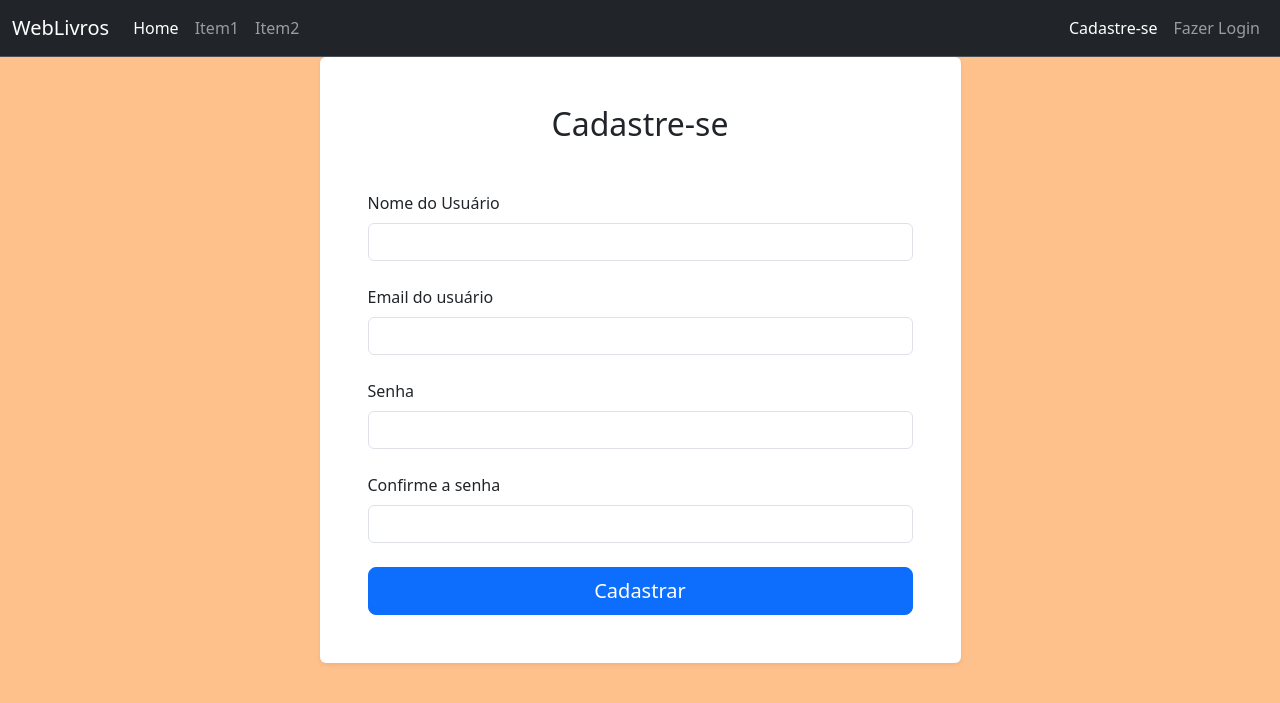
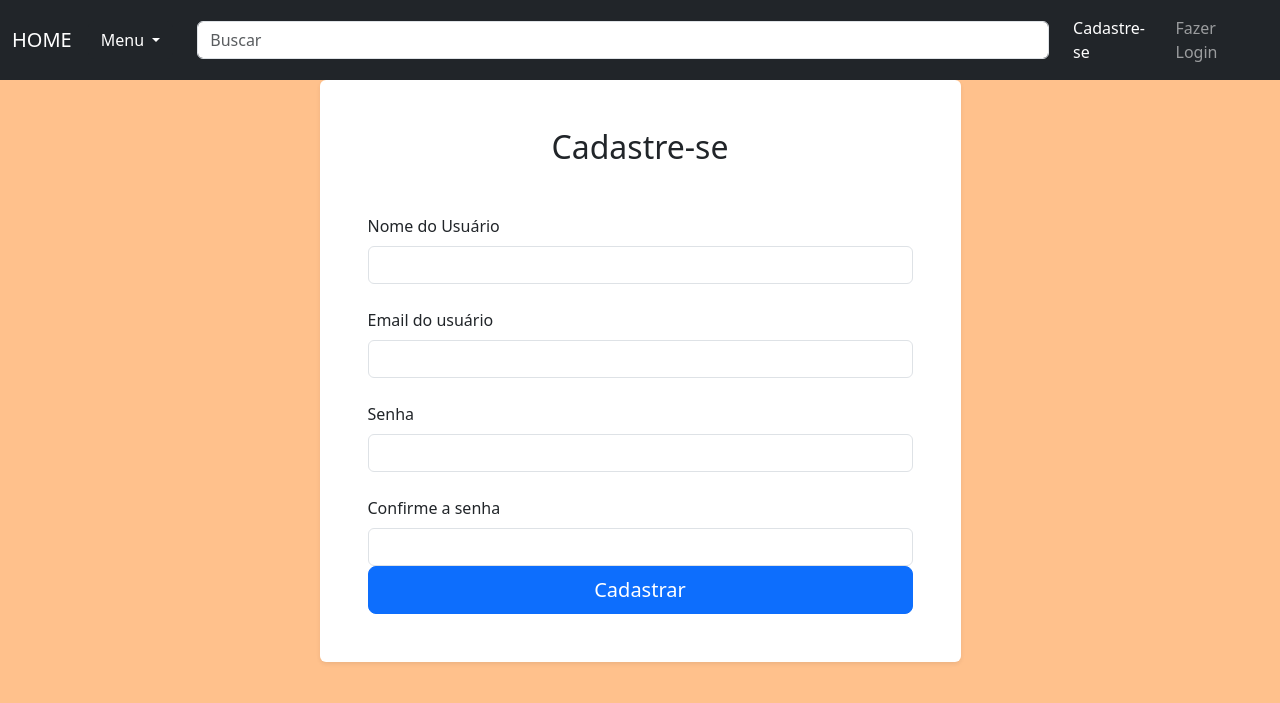
Before and after one commit to andreinunes/ProjetoTCC-Bookstation, a Flask app: page /usuarios/cadastrar in a window 1280 px wide. Shown: the top 703 px of the page. Run offline with Flask 3, Linux system fonts and the light colour scheme.

Commit message:
Desenvolvimento da verificação de senha, ajustes visuais. Modificação na função de cadastro para logar logo após cadastrar.

```diff
--- a/app.py
+++ b/app.py
@@ -1,10 +1,13 @@
 from re import DEBUG
-from flask import Flask, render_template, request, redirect, url_for, session
+from flask import Flask, render_template, request, redirect, url_for, session,g,send_file
 from flask_migrate import Migrate
-from flask_login import LoginManager
+from flask_login import LoginManager,current_user
 from database import db
 from rotas.usuarios_bp import usuarios_bp
 from modelos.usuarios_modelo import Usuario
+
+from datetime import timedelta
+
 
 app = Flask(__name__)
 app.config.from_object('config')
@@ -22,6 +25,17 @@ def load_user(id):
 def indice():
     return render_template('indice.html')
 
+@app.route("/logo_provisorio.png")
+def logo():
+  return send_file("imagens/logo_provisorio.png", mimetype="image/png")
+
+@app.before_request
+def before_request():
+    session.permanent = True
+    app.permanent_session_lifetime = timedelta(minutes=1)
+    session.modified = True
+    g.user = current_user
+
 if __name__ == '__main__':
     app.debug = True
     app.run(host='0.0.0.0',port=81)
--- a/controladores/usuarios_controlador.py
+++ b/controladores/usuarios_controlador.py
@@ -1,5 +1,6 @@
 import sys
-from flask import render_template, redirect, url_for, request, abort,flash
+import re
+from flask import render_template, redirect, url_for, request, abort,flash, jsonify
 from flask_login import login_user, logout_user, current_user, login_required
 from modelos.usuarios_modelo import Usuario
 from modelos.formularios_modelo import LoginForm
@@ -32,45 +33,37 @@ def cadastrar():
       usuario = Usuario(nome, email, senha)
       db.session.add(usuario)
       db.session.commit()
+      login_user(usuario)
       return redirect(url_for('indice'))
 
-def verificar_senha(senha):
-  """
-  Verifica a "força" da senha
-  Senha forte:
-      8 caracteres ou mais
-      1 digito ou mais
-      1 simbolo ou mais
-      1 letra maiuscula ou mais
-      1 letra minuscula ou mais
-  """
 
-  # calculating the length
-  length_error = len(password) < 8
 
-  # searching for digits
-  digit_error = re.search(r"\d", password) is None
+def checar_senha():
+  senha_entrada = request.args.get('senhaUsuario', '')
+  resultado = verificar_forca_senha(senha_entrada)
+  return jsonify({"resultado": resultado})
 
-  # searching for uppercase
-  uppercase_error = re.search(r"[A-Z]", password) is None
 
-  # searching for lowercase
-  lowercase_error = re.search(r"[a-z]", password) is None
+def verificar_forca_senha(senha):
+  tamanho_minimo = 8
+  maiusculo_regex = re.compile(r'[A-Z]')
+  minusculo_regex = re.compile(r'[a-z]')
+  digito_regex = re.compile(r'\d')
+  caracter_especial_regex = re.compile(r'[!@#$%^&*()_+{}[\]:;<>,.?~\\/-]')
 
-  # searching for symbols
-  symbol_error = re.search(r"[ !#$%&'()*+,-./[\\\]^_`{|}~"+r'"]', password) is None
+  if len(senha) < tamanho_minimo:
+      return "Senha Fraca: Senha deve conter no minimo {} caracteres".format(tamanho_minimo)
 
-  # overall result
-  password_ok = not ( length_error or digit_error or uppercase_error or lowercase_error or symbol_error )
+  if not maiusculo_regex.search(senha) or not minusculo_regex.search(senha):
+      return "Senha Fraca: Senha deve conter no minimo uma letra maiuscula e uma minuscula"
 
-  return {
-      'password_ok' : password_ok,
-      'length_error' : length_error,
-      'digit_error' : digit_error,
-      'uppercase_error' : uppercase_error,
-      'lowercase_error' : lowercase_error,
-      'symbol_error' : symbol_error,
-  }
+  if not digito_regex.search(senha):
+      return "Senha fraca: Senha deve conter no mínimo um digito"
+
+  if not caracter_especial_regex.search(senha):
+      return "Senha fraca: Senha deve conter pelo menos um caractere especial"
+
+  return ""
 
 def login():
   if current_user.is_authenticated:
--- a/rotas/usuarios_bp.py
+++ b/rotas/usuarios_bp.py
@@ -1,8 +1,9 @@
 from flask import Blueprint
-from controladores.usuarios_controlador import cadastrar,login,logout
+from controladores.usuarios_controlador import cadastrar,login,logout, checar_senha
 
 usuarios_bp = Blueprint('usuarios_bp', __name__,template_folder='templates')
 
 usuarios_bp.route('/cadastrar', methods=['GET','POST'])(cadastrar)
 usuarios_bp.route('/login', methods = ['GET', 'POST'])(login)
 usuarios_bp.route('/logout')(logout)
+usuarios_bp.route('/checar-senha', methods=['GET'])(checar_senha)
--- /dev/null
+++ b/static/estilo.css
@@ -0,0 +1,3 @@
+<style>
+    #navBarFormBusca{width:500px;}
+</style>
--- a/templates/base.html
+++ b/templates/base.html
@@ -4,41 +4,51 @@
   <meta charset="utf-8">
   <meta name="viewport" content="width=device-width, initial-scale=1">
   <title>WebLivros(provisorio)</title>
-  <link rel="stylesheet" href="estilo.css"">
+  <link rel="stylesheet" href="{{url_for('static', filename = 'estilo.css')}}">
   <link rel="stylesheet" href="https://cdn.jsdelivr.net/npm/bootstrap@5.3.2/dist/css/bootstrap.min.css" integrity="sha384-T3c6CoIi6uLrA9TneNEoa7RxnatzjcDSCmG1MXxSR1GAsXEV/Dwwykc2MPK8M2HN" crossorigin="anonymous">
   <script src="https://cdn.jsdelivr.net/npm/bootstrap@5.3.2/dist/js/bootstrap.bundle.min.js" integrity="sha384-C6RzsynM9kWDrMNeT87bh95OGNyZPhcTNXj1NW7RuBCsyN/o0jlpcV8Qyq46cDfL" crossorigin="anonymous"></script>
 </head>
 <body style = "background-color:#ffc18c;">
-  <nav class="navbar navbar-expand-lg bg-dark border-bottom border-body " data-bs-theme="dark">
+
+  <nav class="navbar navbar-expand-lg navbar-dark bg-dark">
+
     <div class="container-fluid">
-      <a class="navbar-brand" href="#">WebLivros</a>
+
+      <a class="navbar-brand" href="{{url_for('indice')}}">HOME</a>
+
+
       <button class="navbar-toggler" type="button" data-bs-toggle="collapse" data-bs-target="#navbarSupportedContent" aria-controls="navbarSupportedContent" aria-expanded="false" aria-label="Toggle navigation">
         <span class="navbar-toggler-icon"></span>
       </button>
+
+      <!-- Collapsible wrapper -->
       <div class="collapse navbar-collapse" id="navbarSupportedContent">
-        <ul class="navbar-nav me-auto mb-2 mb-lg-0">
-          <li class="nav-item">
-            <a class="nav-link active" aria-current="page" href="{{url_for('indice')}}">Home</a>
-          </li>
-          <li class="nav-item">
-            <a class="nav-link" href="{{url_for('indice')}}">Item1</a>
-          </li>
-          <li class="nav-item">
-            <a class="nav-link" href="{{url_for('indice')}}">Item2</a>
+        <!-- Left links -->
+        <ul class="navbar-nav me-4">
+          <li class="nav-item dropdown">
+            <button class="btn btn-dark dropdown-toggle" data-bs-toggle="dropdown" aria-expanded="false">
+              Menu
+            </button>
+            <ul class="dropdown-menu dropdown-menu-dark">
+              <li><a class="dropdown-item" href="#">Item1</a></li>
+              <li><a class="dropdown-item" href="#">Item2</a></li>
+              <li><a class="dropdown-item" href="#">Item3</a></li>
+            </ul>
           </li>
         </ul>
+        <!-- Left links -->
+
+        <form class="d-flex align-items-center w-75 form-search">
+          <div class="input-group">
+            <input type="search" class="form-control" placeholder="Buscar" aria-label="Search" />
           </div>
-      <div class="collapse navbar-collapse" id="navbarSupportedContent">
-        <ul class="navbar-nav ms-auto mb-2 mb-lg-0">
+          <a href="#!" class="text-white"><i class="fas fa-search ps-3"></i></a>
+        </form>
+
+        <ul class="navbar-nav ms-10">
            {% if current_user.is_authenticated  %}
             <li class="nav-item">
-            <div class="container-sm" style = "  border-radius: 15px;
-              border-color:white;
-              border-style: solid;
-              padding: 5px;
-              color: white;">
-              {{current_user.nome}}
-            </div>
+              <a class="nav-link active" aria-current="page" href="" style="cursor:default;">{{current_user.nome}}</a>
             </li>
             <li class="nav-item">
               <a class="nav-link active" aria-current="page" href="{{url_for('usuarios_bp.logout')}}" style="color:white;">Logout</a>
@@ -51,11 +61,13 @@
               <a class="nav-link" href="{{url_for('usuarios_bp.login')}}">Fazer Login</a>
             </li>
             {% endif %}
-
         </ul>
       </div>
+      <!-- Collapsible wrapper -->
     </div>
+    <!-- Container wrapper -->
   </nav>
+  <!-- Navbar -->
   <div class = "container">
     {% block conteudo %}
     {% endblock conteudo %}
--- a/templates/cadastrar_usuario.html
+++ b/templates/cadastrar_usuario.html
@@ -22,7 +22,7 @@
             </div>
           </div>
         </div>
-        <form method='post' action = '/usuarios/cadastrar'>
+        <form id = "formularioCadastro" method='post' action = '/usuarios/cadastrar'>
           <div class="row gy-3 gy-md-4 overflow-hidden">
             <div class="col-12">
               <label for="nomeUsuario" class="form-label">Nome do Usuário</label>
@@ -37,12 +37,15 @@
               <input type="password" class="form-control" id="senhaUsuario" name="senhaUsuario" required>
             </div>
             <div class="col-12">
+              <div class="alert alert-secondary" role="alert" id="resultadoForcaSenha" style = "display:none;" >name="senhaUsuario" required>
+            </div>
+            <div class="col-12">
               <label for="confirmacaoSenhaUsuario" class="form-label">Confirme a senha</label>
               <input type="password" class="form-control" id="confirmacaoSenhaUsuario" name="confirmacaoSenhaUsuario" required >
             </div>
             <div class="col-12">
               <div class="d-grid">
-                <button class="btn btn-primary btn-lg" type="submit">Cadastrar</button>
+                <button class="btn btn-primary btn-lg" type="button" onclick="checkPasswordStrength()">Cadastrar</button>
               </div>
             </div>
           </div>
@@ -50,4 +53,21 @@
       </div>
     </div>
   </div>
+
+<script>
+async function checkPasswordStrength() {
+            const senhaParaChecar = document.getElementById('senhaUsuario').value;
+            let resposta = await fetch(`/usuarios/checar-senha?senhaUsuario=${senhaParaChecar}`);
+            let dados = await resposta.json();
+            if (dados.resultado != ""){
+              document.getElementById('resultadoForcaSenha').textContent = dados.resultado;
+              document.getElementById('resultadoForcaSenha').style.display = "block";
+            }
+            else{
+              document.getElementById("formularioCadastro").submit();
+            }
+
+        }
+</script>
+
 {% endblock conteudo %}
```
Also changed, not shown: templates/estilo.css (deleted, +0 -12 lines), imagens/logo_provisorio.png (added). Lines whose indentation alone changed are shown as unchanged.
